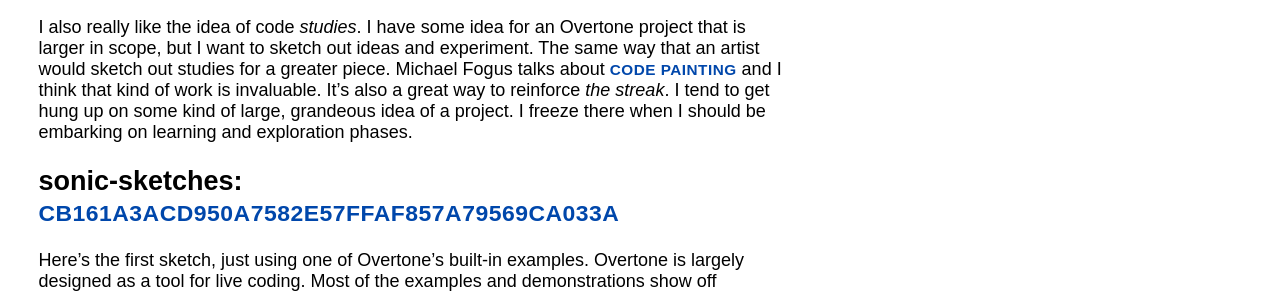
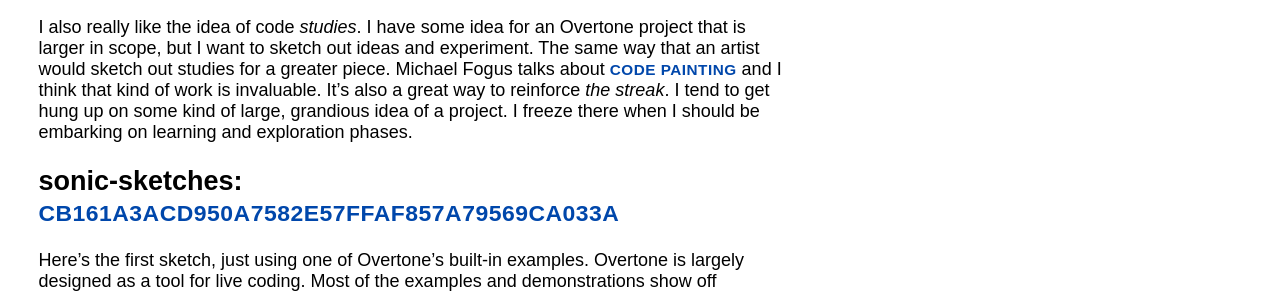
Before and after one commit to mwunsch/mwunsch.github.io, a Jekyll site: the page built from tinyletter/_posts/2015-11-06-overtone_week.md, in a window 1280 px wide. Shown: the part 728-1021 px from the top of the page. Built offline with Jekyll 4.4.1, drawn with Linux system fonts in a browser that asks for light colours.

Commit message:
Fix small typo in 11/6 tinyletter

```diff
--- a/tinyletter/_posts/2015-11-06-overtone_week.md
+++ b/tinyletter/_posts/2015-11-06-overtone_week.md
@@ -1,6 +1,6 @@
 ---
 title: Overtone Week 1
-message_id: "<nxezc1.xt5sh6p1cu2e@markwunsch.com>"
+message_id: "<nxezge.1y09yhve1o6y9@markwunsch.com>"
 ---
 
 This Week's Program: Nov 2 - Nov 6
@@ -43,7 +43,7 @@
 [code painting](http://blog.fogus.me/2015/02/16/code-painting/) and I
 think that kind of work is invaluable. It's also a great way to
 reinforce *the streak*. I tend to get hung up on some kind of large,
-grandeous idea of a project. I freeze there when I should be embarking
+grandious idea of a project. I freeze there when I should be embarking
 on learning and exploration phases.
 
 ## sonic-sketches: [cb161a3acd950a7582e57ffaf857a79569ca033a][mousedrums]
```
